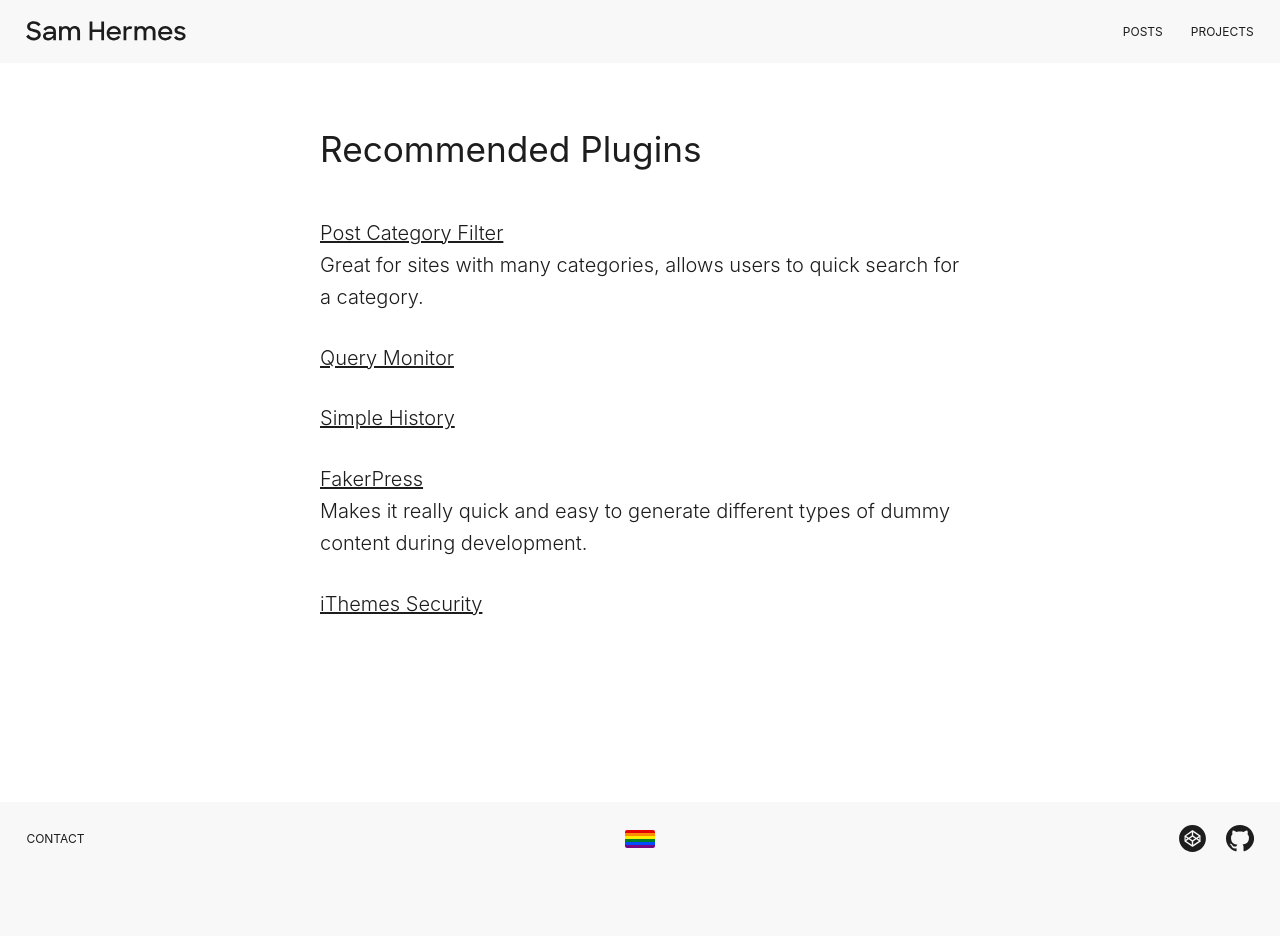
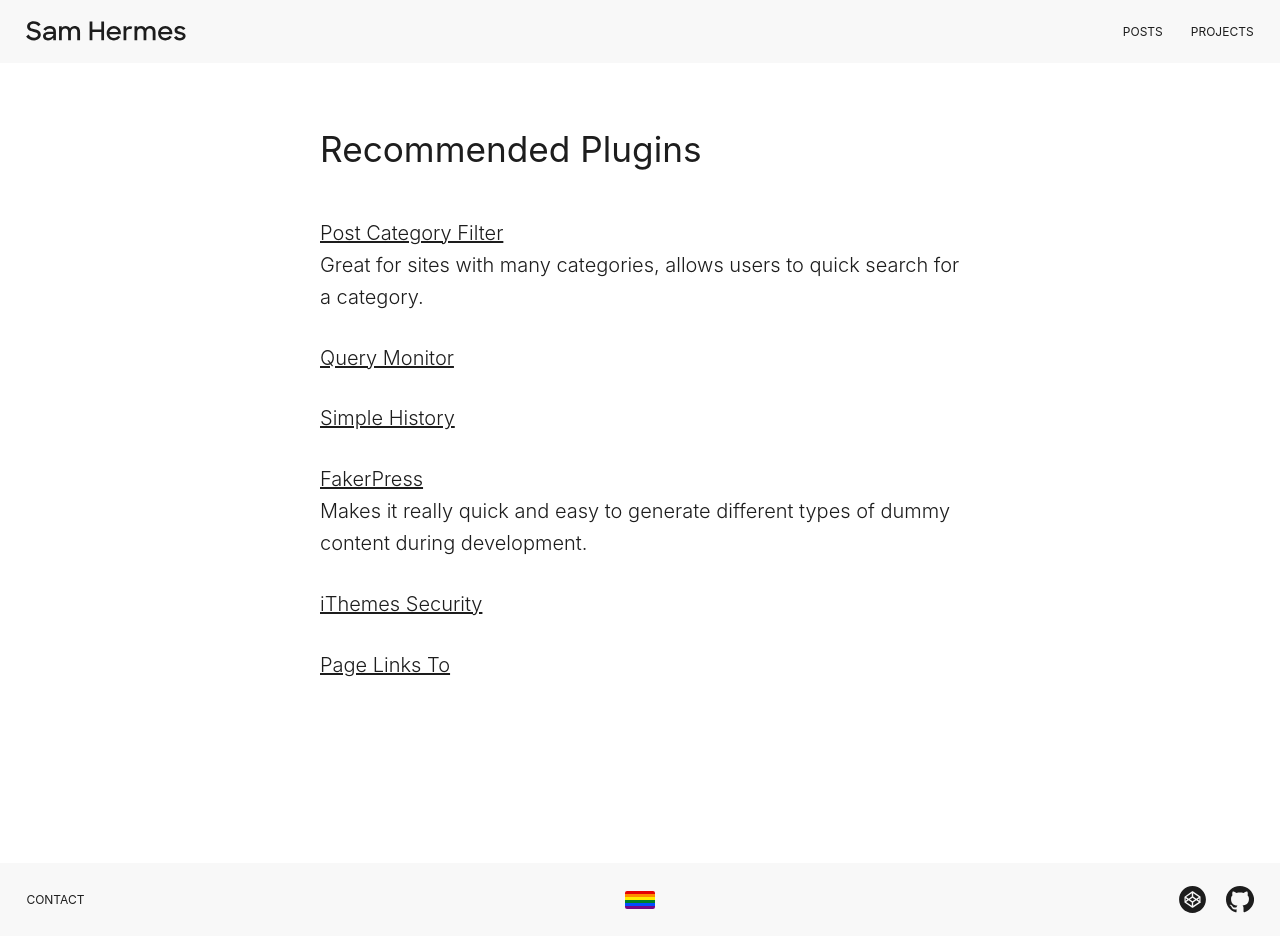
Before and after one commit to samhermes/samhermes.github.io, a Jekyll site: the page built from recommended-plugins.md, in a window 1280 px wide. Built offline with Jekyll 4.4.1, drawn with Linux system fonts in a browser that asks for light colours; before the commit the page ends 900 px from its top, so only the background shows below that.

Commit message:
Add Page Links To to recommended plugins

```diff
--- a/recommended-plugins.md
+++ b/recommended-plugins.md
@@ -13,3 +13,5 @@
 Makes it really quick and easy to generate different types of dummy content during development.
 
 [iThemes Security](https://wordpress.org/plugins/better-wp-security/)
+
+[Page Links To](https://wordpress.org/plugins/page-links-to/)
```
